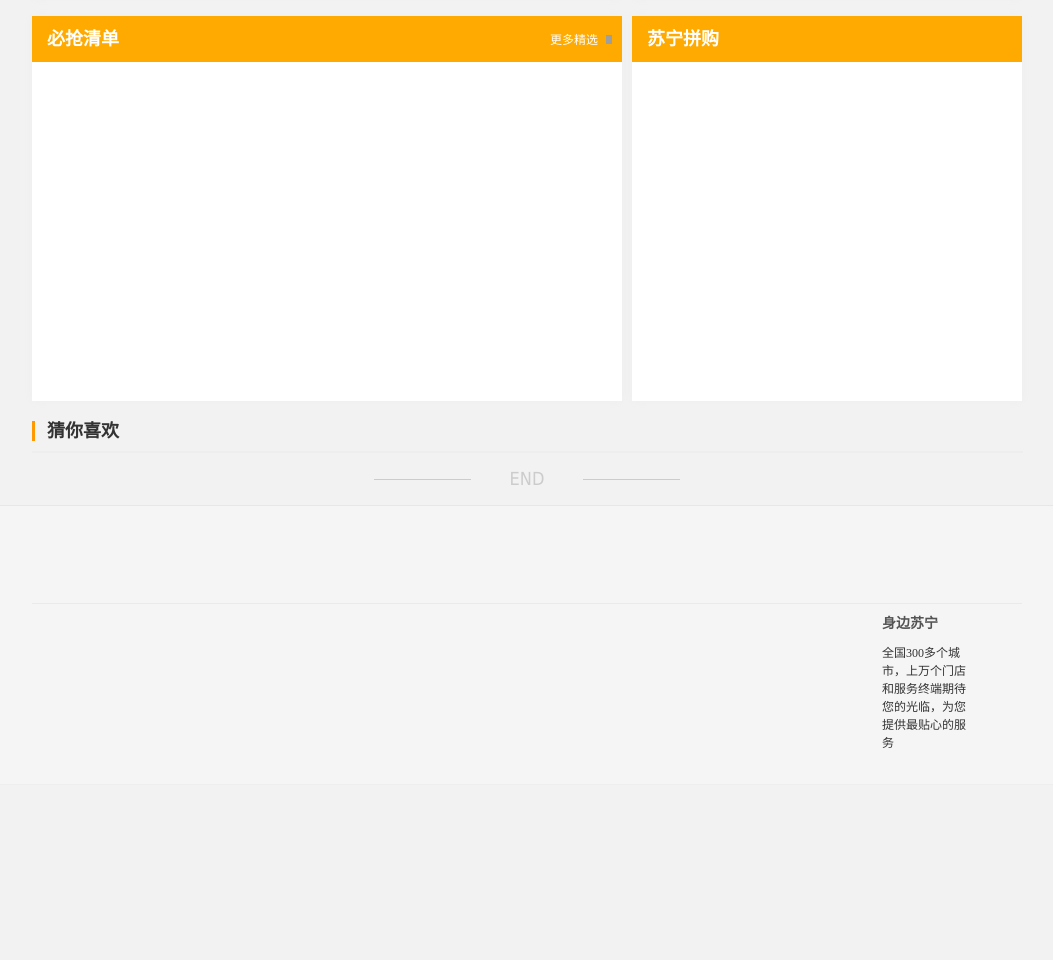
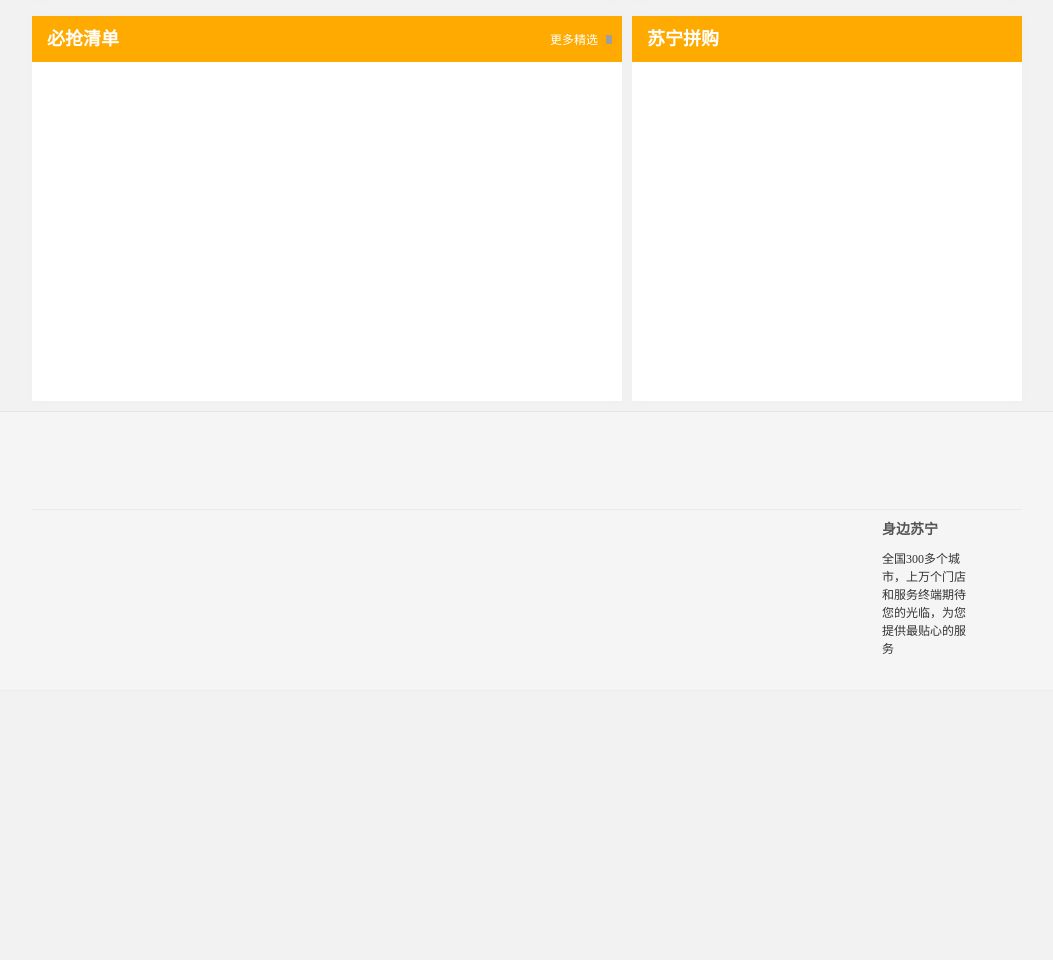
Before and after one commit to ZeXiLiang/PCsuning, a plain HTML site: page index.html in a window 1280 px wide. Shown: the part 1919-2879 px from the top of the page, without its empty margins (113-1166 px from the left). After the commit the page ends 2785 px from the top, so only its background shows below. Drawn offline with nearby package versions, Linux system fonts and the light colour scheme; some packages are replaced by stand-ins of ours; grey boxes are pictures that could not be loaded; a script that the page names is missing.

Commit message:
Update index.html

```diff
--- a/index.html
+++ b/index.html
@@ -633,18 +633,6 @@
 </div>
 <div class="hideArea"></div>
 </div>
-    <div class="floor reco-floor" sap-modid="99347413133" data-fullId="993474" data-tuijian="true">
-         <div class="title">
-        <span class="border"></span>
-     <h5>猜你喜欢</h5>
-    <p></p>
-     </div>
-           <div class="rec-content">
-     <ul class="clearfix">
-     </ul>
-     <p class="end"><span class="line-left"></span>END<span class="line-right"></span></p>
-    </div>
-    </div>
 
     <div class="ng-footer">
        <div class="ng-ser-box">
```
